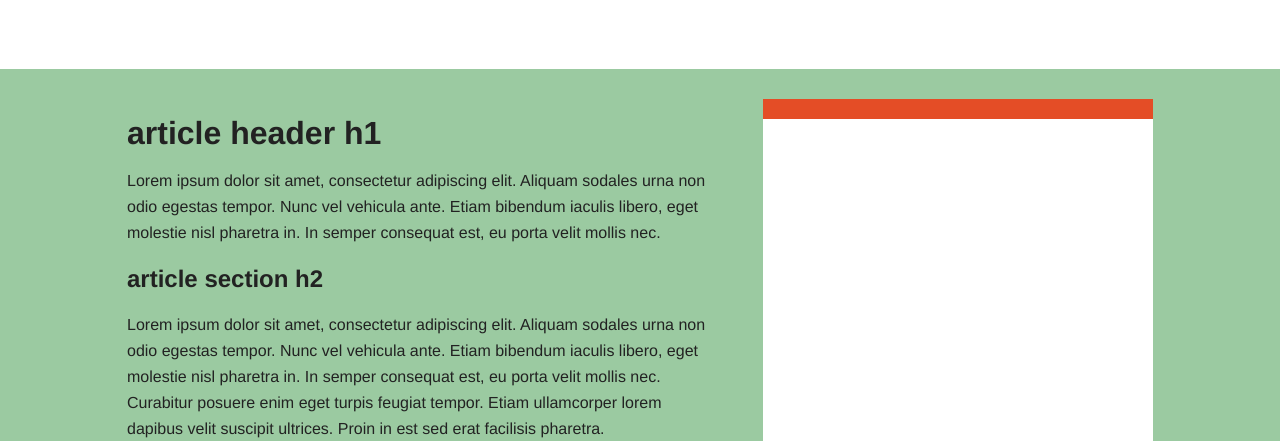
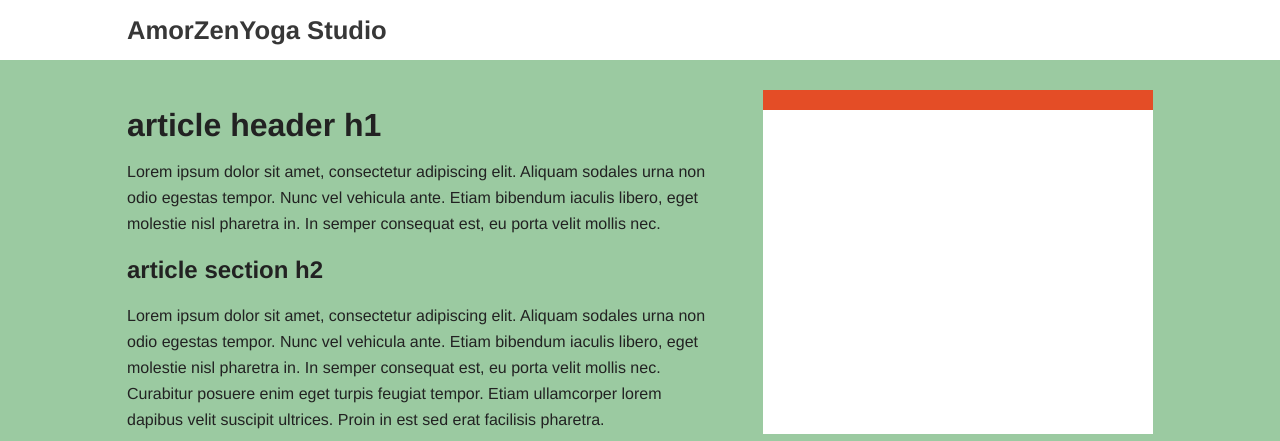
Before and after one commit to amorzenyoga/website, a PHP site: page / in a window 1280 px wide. Shown: the top 441 px of the page. Run offline with PHP 8.4, Linux system fonts and the light colour scheme; some libraries are stand-ins or nearby versions.

Commit message:
updating index.php

```diff
--- a/css/main.css
+++ b/css/main.css
@@ -90,7 +90,8 @@ body {
 }
 
 .title {
-    color: white;
+    color: #373737;
+	font-size: 2vw;
 }
 
 /* ==============
--- a/index.php
+++ b/index.php
@@ -23,7 +23,7 @@
 
         <div class="header-container">
             <header class="wrapper clearfix">
-                <h1 class="title">h1.title</h1>
+                <h1 class="title">AmorZenYoga Studio</h1>
                 <!-- <nav>
                     <ul>
                         <li><a href="#">nav ul li a</a></li>
```
